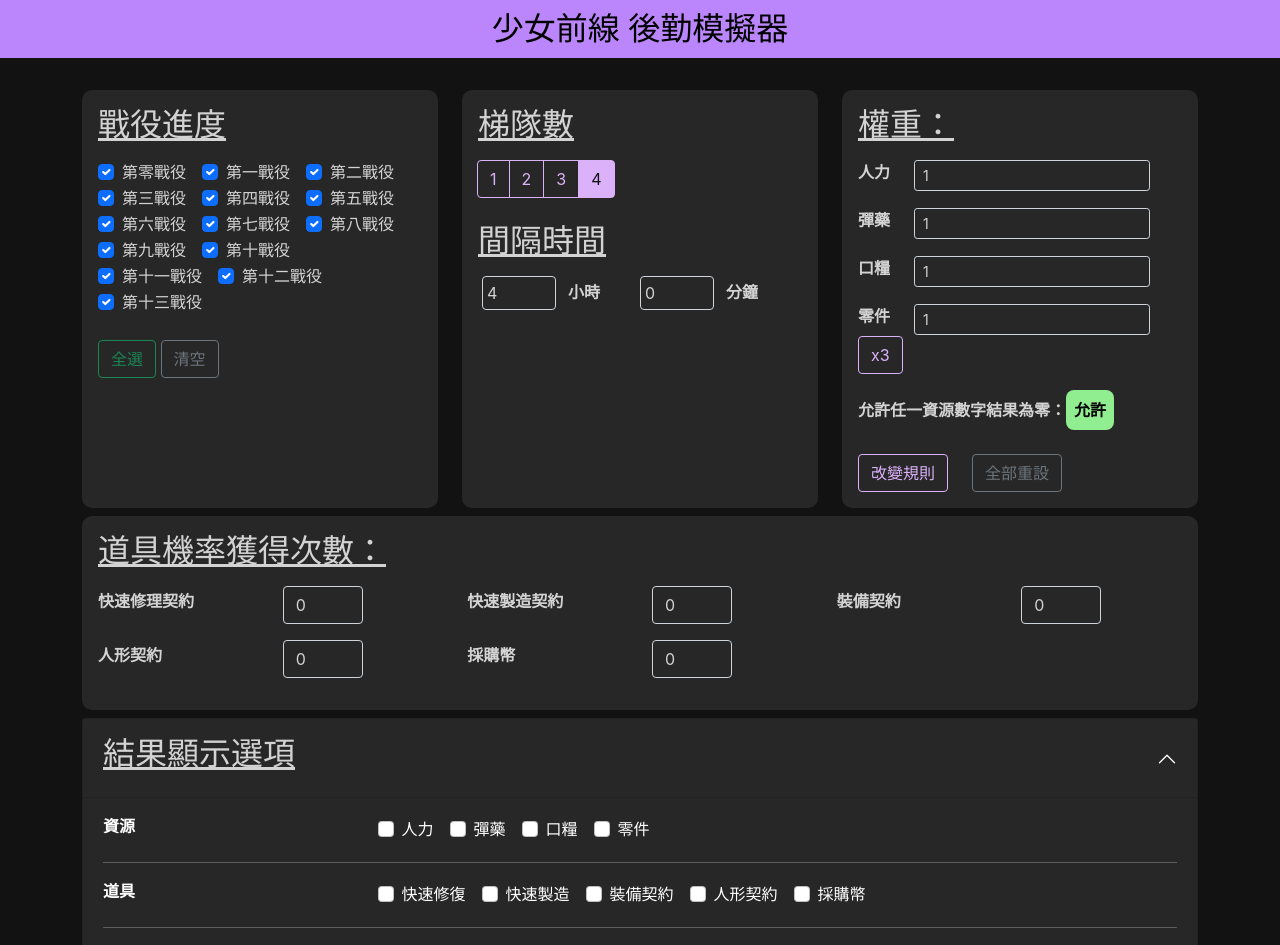
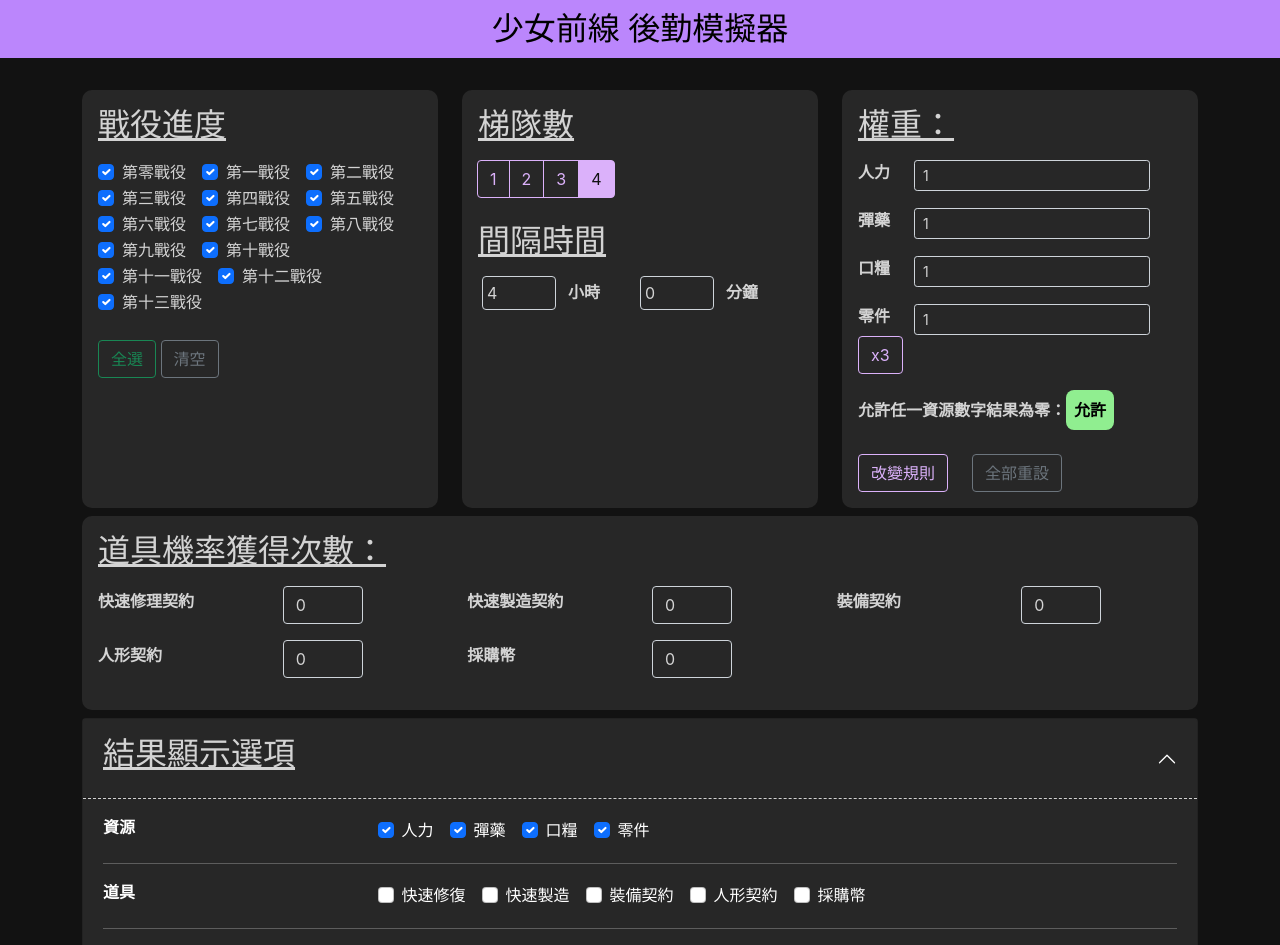
Before and after one commit to dark-person/Logistic-Support-Calculator-v3, a React (Create React App) app: page / in a window 1280 px wide. Shown: the top 945 px of the page. Built offline with nearby package versions, Linux system fonts and the light colour scheme.

Commit message:
DisplayMenu Completed

```diff
--- a/src/App.css
+++ b/src/App.css
@@ -67,6 +67,11 @@
   box-shadow: none;
 }
 
+.accordion-collapse{
+  border-top: 1px dashed;
+  border-top-color: lightgray;
+}
+
 /* ========= Purple Button  ===========*/
 
 .btn-outline-purple.active {
--- a/src/App.js
+++ b/src/App.js
@@ -23,6 +23,17 @@ const AllChapterState = new Array(data.chapterList.length).fill(true)
 // Const Array, meaning all chapter is NOT selected
 const emptyChapterState = new Array(data.chapterList.length).fill(false);
 
+// Default Value
+const defaultTeam = 4
+const defaultHour = 4
+const defaultMinute = 0
+// Resource is set as default show for DisplayMenu
+const defaultQuickRestoration = 0
+const defaultQuickProduction = 0
+const defaultDollContract = 0
+const defaultEquipmentContract = 0
+const defaultToken = 0
+
 function App() {
   // chapterState: state that used by checkbox
   const [chapterState, setChapterState] = useState(AllChapterState);
@@ -45,6 +56,17 @@ function App() {
   const [token, setToken] = useState(0)
 
   // Display Setting
+  const [showManpower, setShowManpower] = useState(true)
+  const [showAmmo, setShowAmmo] = useState(true)
+  const [showRation, setShowRation] = useState(true)
+  const [showPart, setShowPart] = useState(true)
+  const [showQuickRestoration, setShowQuickRestoration] = useState(false)
+  const [showQuickProduction, setShowQuickProduction] = useState(false)
+  const [showDollContract, setShowDollContract] = useState(false)
+  const [showEquipmentContract, setShowEquipmentContract] = useState(false)
+  const [showToken, setShowToken] = useState(false)
+  const [showTotalResource, setShowTotalResource] = useState(false)
+  const [showWeightedValue, setShowWeightedValue] = useState(false)
 
   function handleChapterChange(event, id){
     let temp = chapterState;
@@ -145,21 +167,66 @@ function App() {
     switch(field){
       case 'quickRestoration' :
         setQuickRestoration(value)
+        setShowQuickRestoration(value !== defaultQuickRestoration && value !== "")
         break
       case 'quickProduction':
         setQuickProduction(value)
+        setShowQuickProduction(value !== defaultQuickProduction && value !== "")
         break
       case 'dollContract':
         setDollContract(value)
+        setShowDollContract(value !== defaultDollContract && value !== "")
         break
       case 'equipmentContract':
         setEquipmentContract(value)
+        setShowEquipmentContract(value !== defaultEquipmentContract && value !== "")
         break
       case 'token':
         setToken(value)
+        setShowToken(value !== defaultToken && value !== "")
         break
       default:
         console.log("Unknown Error on function handleItemChange", field)
+    }
+  }
+
+  function handleDisplayChange(event, field){
+    switch(field) {
+      case "manpower" :
+        setShowManpower(event.target.checked)
+        break
+      case "ammo":
+        setShowAmmo(event.target.checked)
+        break
+      case "ration":
+        setShowRation(event.target.checked)
+        break
+      case "part":
+        setShowPart(event.target.checked)
+        break
+      case "quickRestoration":
+        setShowQuickRestoration(event.target.checked)
+        break
+      case "quickProduction":
+        setShowQuickProduction(event.target.checked)
+        break
+      case "equipmentContract":
+        setShowEquipmentContract(event.target.checked)
+        break
+      case "dollContract":
+        setShowDollContract(event.target.checked)
+        break
+      case "token":
+        setShowToken(event.target.checked)
+        break
+      case "weighted-value":
+        setShowWeightedValue(event.target.checked)
+        break
+      case "total-resource":
+        setShowTotalResource(event.target.checked)
+        break
+      default:
+        console.log("Display Issue ,",field)
     }
   }
 
@@ -186,7 +253,13 @@ function App() {
             <Accordion.Item className="dark-grid" eventKey="0">
               <Accordion.Header className="dark-grid"><h2 className="grid-title">結果顯示選項</h2></Accordion.Header>
               <Accordion.Body>
-                <DisplayMenuCol />
+                <DisplayMenuCol
+                  showManpower={showManpower} showAmmo={showAmmo} showRation={showRation} showPart={showPart}
+                  showQuickRestoration={showQuickRestoration} showQuickProduction={showQuickProduction}
+                  showEquipmentContract={showEquipmentContract} showDollContract={showDollContract}
+                  showToken={showToken}
+                  showWeightedValue={showWeightedValue} showTotalResource={showTotalResource}
+                  handler={handleDisplayChange}/>
               </Accordion.Body>
             </Accordion.Item>
           </Accordion>
--- a/src/DisplayMenu.js
+++ b/src/DisplayMenu.js
@@ -8,38 +8,50 @@ import Button from 'react-bootstrap/Button'
 
 import Accordion from 'react-bootstrap/Accordion'
 
-function DisplayMenu(props){
+function DisplayMenu({showManpower, showAmmo, showRation, showPart,
+    showQuickRestoration, showQuickProduction, showEquipmentContract,showDollContract, showToken,
+    showWeightedValue, showTotalResource, handler}){
     return (
         <div>
             <Form as={Row} className="align-items-center mb-3">
                 <Col xs={3}><Form.Label>資源</Form.Label></Col>
                 <Col xs={9}>
-                    <Form.Check inline type="checkbox" label="人力"/>
-                    <Form.Check inline type="checkbox" label="彈藥"/>
-                    <Form.Check inline type="checkbox" label="口糧"/>
-                    <Form.Check inline type="checkbox" label="零件"/>
+                    <Form.Check inline type="checkbox" label="人力"
+                        checked={showManpower} onChange={(e) => handler(e, "manpower")}/>
+                    <Form.Check inline type="checkbox" label="彈藥"
+                        checked={showAmmo} onChange={(e) => handler(e, "ammo")}/>
+                    <Form.Check inline type="checkbox" label="口糧"
+                        checked={showRation} onChange={(e) => handler(e, "ration")}/>
+                    <Form.Check inline type="checkbox" label="零件"
+                        checked={showPart} onChange={(e) => handler(e, "part")}/>
                 </Col>
             </Form>
             <hr/>
             <Form as={Row} className="align-items-center mb-3">
                 <Col xs={3}><Form.Label>道具</Form.Label></Col>
                 <Col xs={9}>
-                    <Form.Check inline type="checkbox" label="快速修復"/>
-                    <Form.Check inline type="checkbox" label="快速製造"/>
-                    <Form.Check inline type="checkbox" label="裝備契約"/>
-                    <Form.Check inline type="checkbox" label="人形契約"/>
-                    <Form.Check inline type="checkbox" label="採購幣"/>
+                    <Form.Check inline type="checkbox" label="快速修復"
+                        checked={showQuickRestoration} onChange={(e) => handler(e, "quickRestoration")}/>
+                    <Form.Check inline type="checkbox" label="快速製造"
+                        checked={showQuickProduction} onChange={(e) => handler(e, "quickProduction")}/>
+                    <Form.Check inline type="checkbox" label="裝備契約"
+                        checked={showEquipmentContract} onChange={(e) => handler(e, "equipmentContract")}/>
+                    <Form.Check inline type="checkbox" label="人形契約"
+                        checked={showDollContract} onChange={(e) => handler(e, "dollContract")}/>
+                    <Form.Check inline type="checkbox" label="採購幣"
+                        checked={showToken} onChange={(e) => handler(e, "token")}/>
                 </Col>
             </Form>
             <hr/>
             <Form as={Row} className="align-items-center mb-3">
                 <Col xs={3}><Form.Label>其他</Form.Label></Col>
                 <Col xs={9}>
-                    <Form.Check inline type="checkbox" label="加權值"/>
-                    <Form.Check inline type="checkbox" label="資源總量"/>
+                    <Form.Check inline type="checkbox" label="加權值"
+                        checked={showWeightedValue} onChange={(e) => handler(e, "weighted-value")}/>
+                    <Form.Check inline type="checkbox" label="資源總量"
+                        checked={showTotalResource} onChange={(e) => handler(e, "total-resource")}/>
                 </Col>
             </Form>
-            {/* <h2 className="grid-title mb-3">結果顯示選項：</h2>     */}
         </div>
     )
 }
```
